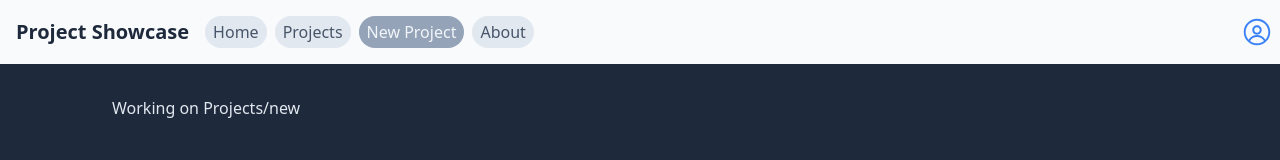
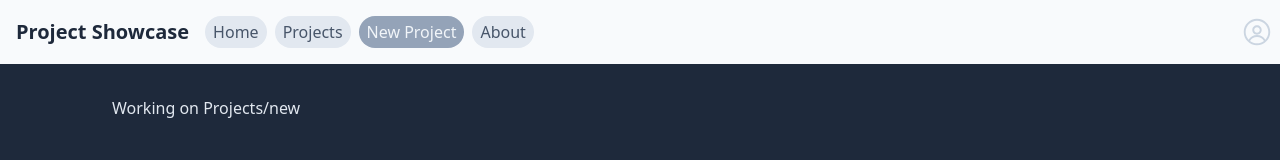
Before and after one commit to DakotaLMartinez/project-showcase, a React (Vite) app: page /projects/new in a window 1280 px wide. Shown: the top 160 px of the page. Built offline with nearby package versions, Linux system fonts and the light colour scheme; data requests are answered from the project's data file.

Commit message:
set up login

```diff
--- a/package.json
+++ b/package.json
@@ -17,11 +17,15 @@
     ]
   },
   "dependencies": {
+    "axios": "^1.3.2",
+    "classnames": "^2.3.2",
     "eslint-plugin-testing-library": "^5.10.0",
     "msw": "^1.0.0",
     "prop-types": "^15.8.1",
     "react": "^18.2.0",
     "react-dom": "^18.2.0",
+    "react-hook-form": "^7.43.1",
+    "react-hot-toast": "^2.4.0",
     "react-icons": "^4.7.1",
     "react-router-dom": "^6.7.0"
   },
--- a/src/App.jsx
+++ b/src/App.jsx
@@ -1,33 +1,62 @@
 import "./App.css";
 import { NavLink, Routes, Route } from "react-router-dom";
 import { RxAvatar } from "react-icons/rx";
+import classNames from "classnames";
+import toast, { Toaster } from "react-hot-toast";
+import { MdOutlineClose } from "react-icons/md";
+import { IoMdNotificationsOutline } from "react-icons/io";
+import { useEffect } from "react";
 import ProjectsPage from "./pages/ProjectsPage";
 import HomePage from "./pages/HomePage";
 import AboutPage from "./pages/AboutPage";
+import Navbar from "./components/Navbar";
+import { useAuth } from "./context/AuthContext";
+
+const notify = (message) =>
+  toast.custom(
+    (t) => (
+      <div
+        className={classNames([
+          "flex flex-row items-center justify-between w-96 shadow-2xl bg-slate-700 text-slate-100 transition-all duration-500 relative",
+          t.visible ? "top-0" : "-top-96",
+        ])}
+      >
+        <div className="flex flex-col items-start justify-center ml-4 cursor-default py-4">
+          <IoMdNotificationsOutline />
+          <h1 className="text-base text-slate-200 font-semibold leading-none tracking-wider">
+            {message}
+          </h1>
+        </div>
+        <div
+          className="absolute top-2 right-2 cursor-pointer text-lg"
+          onClick={() => toast.dismiss(t.id)}
+        >
+          <MdOutlineClose />
+        </div>
+      </div>
+    ),
+    { id: "authentication-notice", position: "top-center" }
+  );
 
 function App() {
+  const { authMessage } = useAuth();
+  useEffect(() => {
+    if (authMessage !== null) {
+      notify(authMessage);
+    }
+  }, [authMessage]);
   return (
     <>
-      <nav className="bg-slate-50 py-4 flex items-center justify-between">
-        <div className="flex items-center">
-          <h4 className="px-4 text-slate-800">Project Showcase</h4>
-          <NavLink end to="/">
-            Home
-          </NavLink>
-          <NavLink end to="/projects">
-            Projects
-          </NavLink>
-          <NavLink end to="/projects/new">
-            New Project
-          </NavLink>
-          <NavLink end to="/about">
-            About
-          </NavLink>
-        </div>
-        <div className="mr-2">
-          <RxAvatar className="text-blue-500 text-3xl" />
-        </div>
-      </nav>
+      <Navbar />
+      <Toaster
+        containerStyle={{
+          top: 72,
+          left: 40,
+          bottom: 40,
+          right: 40,
+        }}
+      />
+
       <section className="max-w-6xl mx-auto py-8">
         <Routes>
           <Route path="/" element={<HomePage />} />
--- /dev/null
+++ b/src/components/LoginForm.jsx
@@ -0,0 +1,59 @@
+import { useForm } from "react-hook-form";
+import { HiOutlineMail } from "react-icons/hi";
+import { RiLockPasswordLine } from "react-icons/ri";
+import { useAuth } from "../context/AuthContext";
+
+function LoginForm({ onFinish }) {
+  const {
+    register,
+    handleSubmit,
+    formState: { errors },
+  } = useForm();
+  const { login } = useAuth();
+
+  const onSubmit = (credentials) => {
+    login(credentials)
+    onFinish();
+  };
+
+  return (
+    <form onSubmit={handleSubmit(onSubmit)} className="text-slate-700">
+      <h2 className="text-center mb-2">Login</h2>
+      <label className="relative block mb-2">
+        <span className="sr-only">Email address</span>
+        <span className="absolute inset-y-0 left-0 flex items-center pl-2">
+          <HiOutlineMail className="h-5 w-5" />
+        </span>
+        <input
+          className="placeholder:italic placeholder:text-slate-400 block bg-white w-full border border-slate-300 rounded-md py-2 pl-9 pr-3 shadow-sm focus:outline-none focus:border-sky-500 focus:ring-sky-500 focus:ring-1 sm:text-sm"
+          placeholder="your@email.com"
+          type="text"
+          {...register("email")}
+        />
+      </label>
+      <label className="relative block mb-4">
+        <span className="sr-only">Password...</span>
+        <span className="absolute inset-y-0 left-0 flex items-center pl-2">
+          <RiLockPasswordLine className="h-5 w-5" />
+        </span>
+        <input
+          className="placeholder:italic placeholder:text-slate-400 block bg-white w-full border border-slate-300 rounded-md py-2 pl-9 pr-3 shadow-sm focus:outline-none focus:border-sky-500 focus:ring-sky-500 focus:ring-1 sm:text-sm"
+          placeholder="***"
+          type="password"
+          {...register("password")}
+        />
+      </label>
+      <div className="flex justify-between">
+        <input
+          type="submit"
+          className="cursor-pointer bg-slate-700 rounded-md py-1 px-6 text-white"
+        />
+        <button type="button" onClick={onFinish} className="bg-slate-200 rounded-md py-1 px-6 text-slate-700 border border-slate-700">
+          Cancel
+        </button>
+      </div>
+    </form>
+  );
+}
+
+export default LoginForm;
--- /dev/null
+++ b/src/components/Navbar.jsx
@@ -0,0 +1,57 @@
+import { useState } from "react";
+import { NavLink } from "react-router-dom";
+import { RxAvatar } from "react-icons/rx";
+import classNames from "classnames";
+import LoginForm from "./LoginForm";
+import { useAuth } from "../context/AuthContext";
+
+function Navbar() {
+  const [isLoginFormVisible, setIsLoginFormVisible] = useState(false);
+  const { isLoggedIn } = useAuth();
+
+  const openLoginForm = () => {
+    setIsLoginFormVisible(true);
+  };
+
+  const closeLoginForm = () => {
+    setIsLoginFormVisible(false);
+  };
+
+  const loginFormContainerClasses = classNames(
+    "absolute right-0 top-0 p-4 z-10 bg-slate-200 shadow-md transition-colors duration-500",
+    { hidden: !isLoginFormVisible }
+  );
+
+  const profileIconClasses = classNames("text-3xl", {
+    "text-slate-300": !isLoggedIn,
+    "text-slate-500": isLoggedIn
+  });
+
+  return (
+    <nav className="bg-slate-50 py-4 flex items-center justify-between">
+      <div className="flex items-center">
+        <h4 className="px-4 text-slate-800">Project Showcase</h4>
+        <NavLink end to="/">
+          Home
+        </NavLink>
+        <NavLink end to="/projects">
+          Projects
+        </NavLink>
+        <NavLink end to="/projects/new">
+          New Project
+        </NavLink>
+        <NavLink end to="/about">
+          About
+        </NavLink>
+      </div>
+      <button onClick={openLoginForm} className="mr-2" title="login">
+        <RxAvatar className={profileIconClasses} />
+      </button>
+      <div className={loginFormContainerClasses}>
+        <LoginForm onFinish={closeLoginForm} />
+      </div>
+    </nav>
+  );
+}
+
+export default Navbar;
--- /dev/null
+++ b/src/context/AuthContext.jsx
@@ -0,0 +1,125 @@
+import { useState, useContext, createContext } from "react";
+
+const AuthContext = createContext();
+
+const AuthProvider = ({ children }) => {
+  const [isLoggedIn, setIsLoggedIn] = useState(false);
+  const [token, setToken] = useState(null);
+  const [currentUser, setCurrentUser] = useState(null);
+  const [authMessage, setAuthMessage] = useState(null);
+
+  const login = async ({ email, password }) => {
+
+    const loginResponse = await fetch(`${import.meta.env.VITE_API_URL}/login`, {
+      method: "POST",
+      headers: {
+        "Content-Type": "application/json",
+      },
+      body: JSON.stringify({ user: { email, password } }),
+    });
+
+    if (loginResponse.ok) {
+      setToken(loginResponse.headers.get("Authorization"))
+      setIsLoggedIn(true);
+      const { status, data } = await loginResponse.json();
+      setAuthMessage(status.message);
+      setCurrentUser(data);
+      return Promise.resolve(status.message);
+    } else {
+      const error = await loginResponse.text()
+      setAuthMessage(error);
+      return Promise.reject(error);
+    }
+  };
+
+  const signup = ({ email, password, password_confirmation }) => {
+    return fetch(`${import.meta.env.VITE_API_URL}/signup`, {
+      method: "POST",
+      headers: {
+        "Content-Type": "application/json",
+      },
+      body: JSON.stringify({
+        user: { email, password, password_confirmation },
+      }),
+    })
+      .then((response) => {
+        if (response.ok) {
+          setToken(response.headers.get("Authorization"));
+          return response.json();
+        } else {
+          return Promise.reject(response.json());
+        }
+      })
+      .then(({ status, data }) => {
+        setAuthMessage(status.message);
+        setCurrentUser(data);
+      })
+      .catch(({ status: { code, message } }) => {
+        setAuthMessage(message);
+      });
+  };
+
+  const logout = () => {
+    return fetch(`${import.meta.env.VITE_API_URL}/logout`, {
+      method: "DELETE",
+      headers: {
+        "Content-Type": "application/json",
+        Authorization: token,
+      },
+    })
+      .then((response) => {
+        if (response.ok) {
+          setToken(null);
+          setCurrentUser(null);
+          return response.json();
+        } else {
+          return Promise.reject(response.json());
+        }
+      })
+      .then(({ message }) => {
+        setAuthMessage(message);
+      })
+      .catch(({ status: { code, message } }) => {
+        setAuthMessage(message);
+      });
+  };
+
+  const sharedValues = {
+    isLoggedIn,
+    currentUser,
+    authMessage,
+    login,
+    signup,
+    logout,
+  };
+
+  return (
+    <AuthContext.Provider value={sharedValues}>{children}</AuthContext.Provider>
+  );
+};
+
+function useAuth() {
+  const authContext = useContext(AuthContext);
+
+  if (!authContext) {
+    throw new Error("You must call useAuth from within an <AuthProvider />");
+  }
+
+  const authFetch = (url, config) => {
+    return fetch(url, {
+      headers: {
+        "Content-Type": "application/json",
+        Authorization: authContext.token,
+      },
+      ...config,
+    });
+  };
+
+  return {
+    ...authContext,
+    authFetch,
+  };
+}
+
+export { AuthContext, useAuth };
+export default AuthProvider;
--- /dev/null
+++ b/src/hooks/useAuth.js
@@ -0,0 +1,5 @@
+import { useContext } from "react";
+import { AuthContext } from "../context/AuthContext";
+
+
+export default useAuth;
--- a/src/main.jsx
+++ b/src/main.jsx
@@ -1,15 +1,16 @@
-import React from 'react'
-import ReactDOM from 'react-dom/client'
-import App from './App'
-import {
-  BrowserRouter
-} from "react-router-dom";
-import './index.css'
+import React from "react";
+import ReactDOM from "react-dom/client";
+import App from "./App";
+import { BrowserRouter } from "react-router-dom";
+import "./index.css";
+import AuthProvider from "./context/AuthContext";
 
-ReactDOM.createRoot(document.getElementById('root')).render(
+ReactDOM.createRoot(document.getElementById("root")).render(
   <React.StrictMode>
     <BrowserRouter>
-      <App />
+      <AuthProvider>
+        <App />
+      </AuthProvider>
     </BrowserRouter>
-  </React.StrictMode>,
-)
+  </React.StrictMode>
+);
--- a/src/pages/HomePage.jsx
+++ b/src/pages/HomePage.jsx
@@ -2,7 +2,9 @@ import React from 'react'
 
 function HomePage() {
   return (
-    <div>HomePage</div>
+    <div className="h-96 flex items-center justify-center">
+      <h1>Showcase your projects</h1>
+    </div>
   )
 }
 
```
Also changed, not shown: 2 other files (tests, documents, lock files or other folders).
